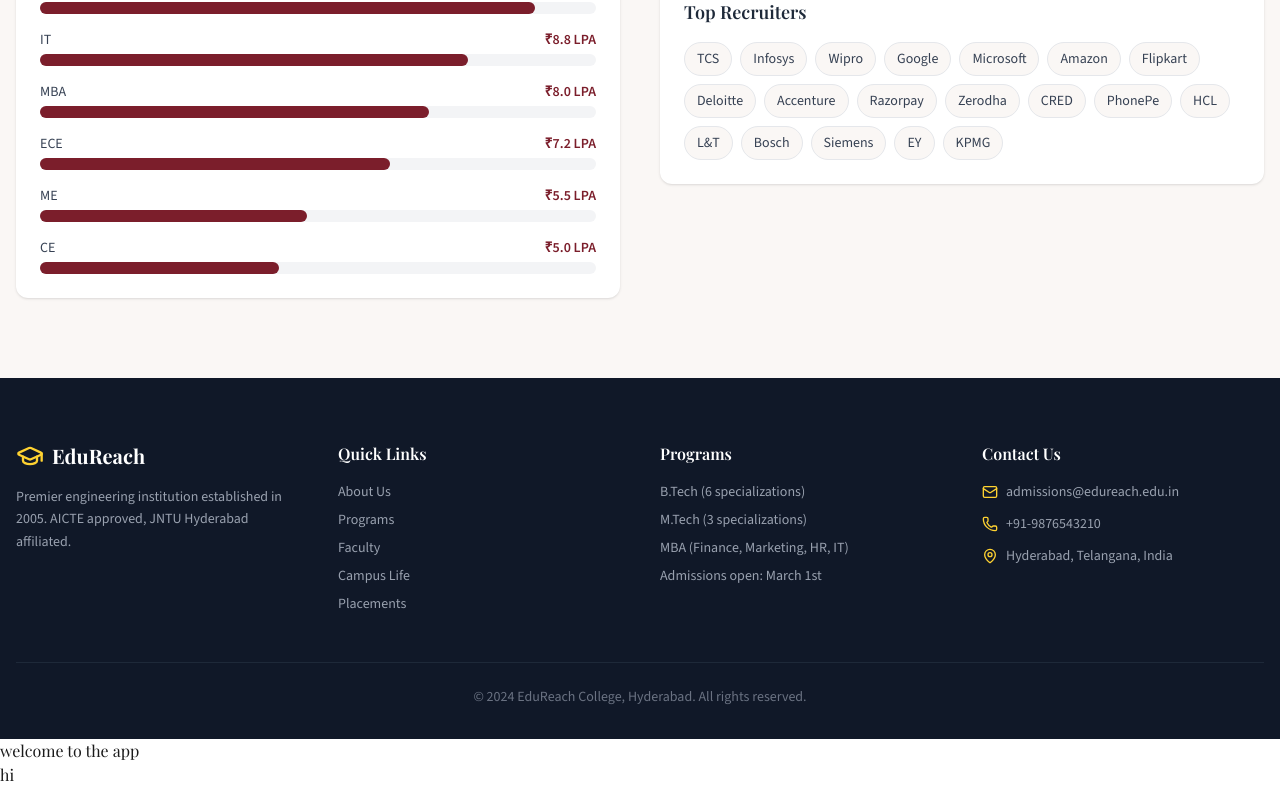
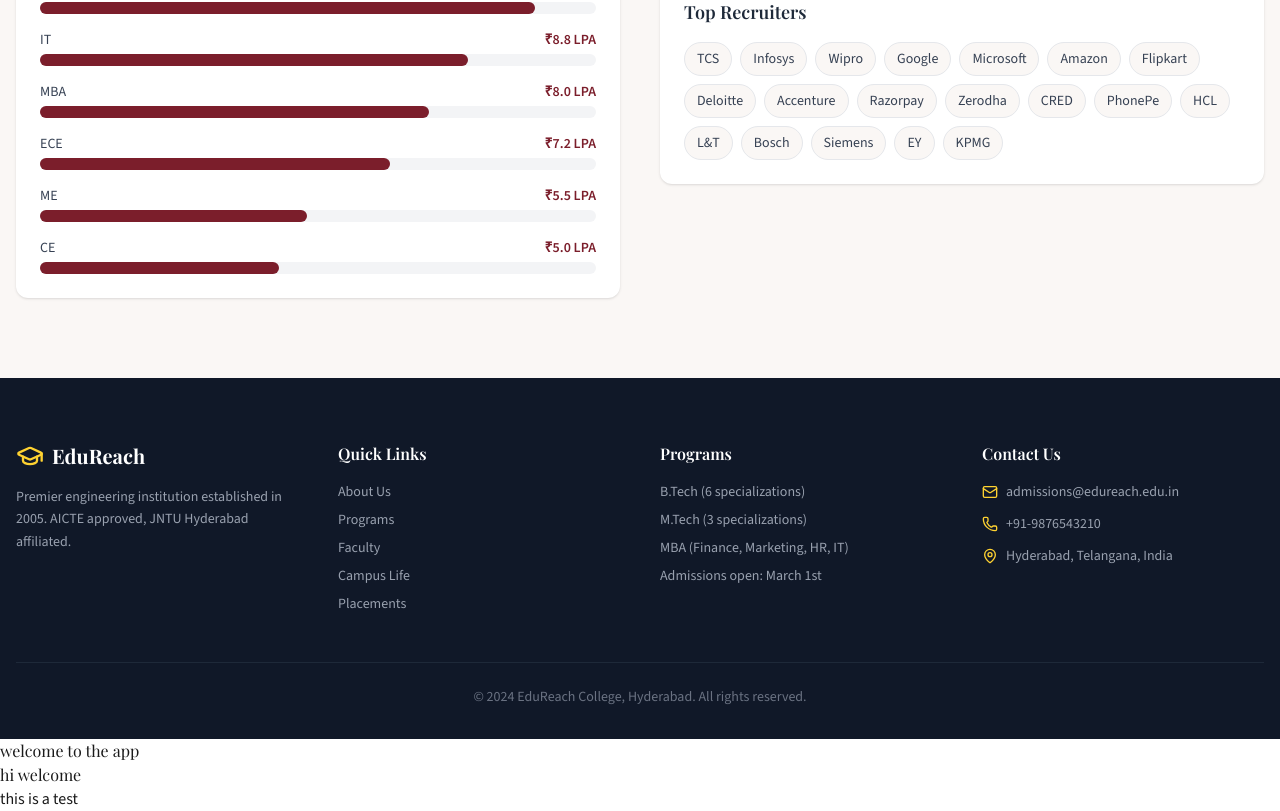
Before and after one commit to ChilukaMounika/ib5repo, a React (Vite) app in the folder client/: page / in a window 1280 px wide. Shown: the part 5427-6238 px from the top of the page. Before the commit the page ends 6214 px from the top, so only its background shows below. Built offline with nearby package versions, Linux system fonts and the light colour scheme; no server answers.

Commit message:
practice

```diff
--- a/client/src/App.jsx
+++ b/client/src/App.jsx
@@ -23,7 +23,8 @@
       {/* Floating chat button — visible on all pages */}
       <FloatingChatButton />
       <h1>welcome to the  app</h1>
-      <h1>hi</h1>
+      <h1>hi welcome</h1>
+      <p>this is a test</p>
     </>
   );
 }
```
